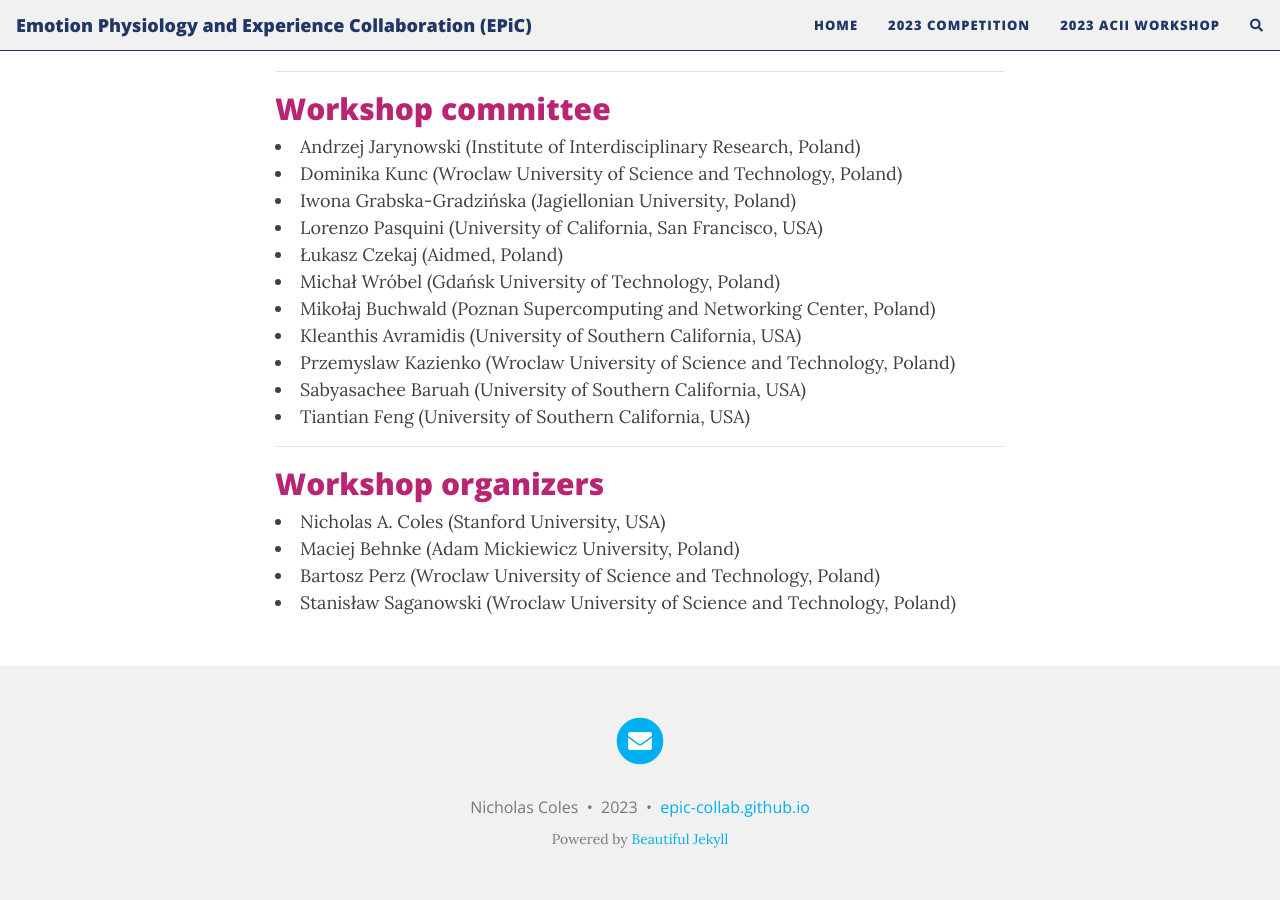
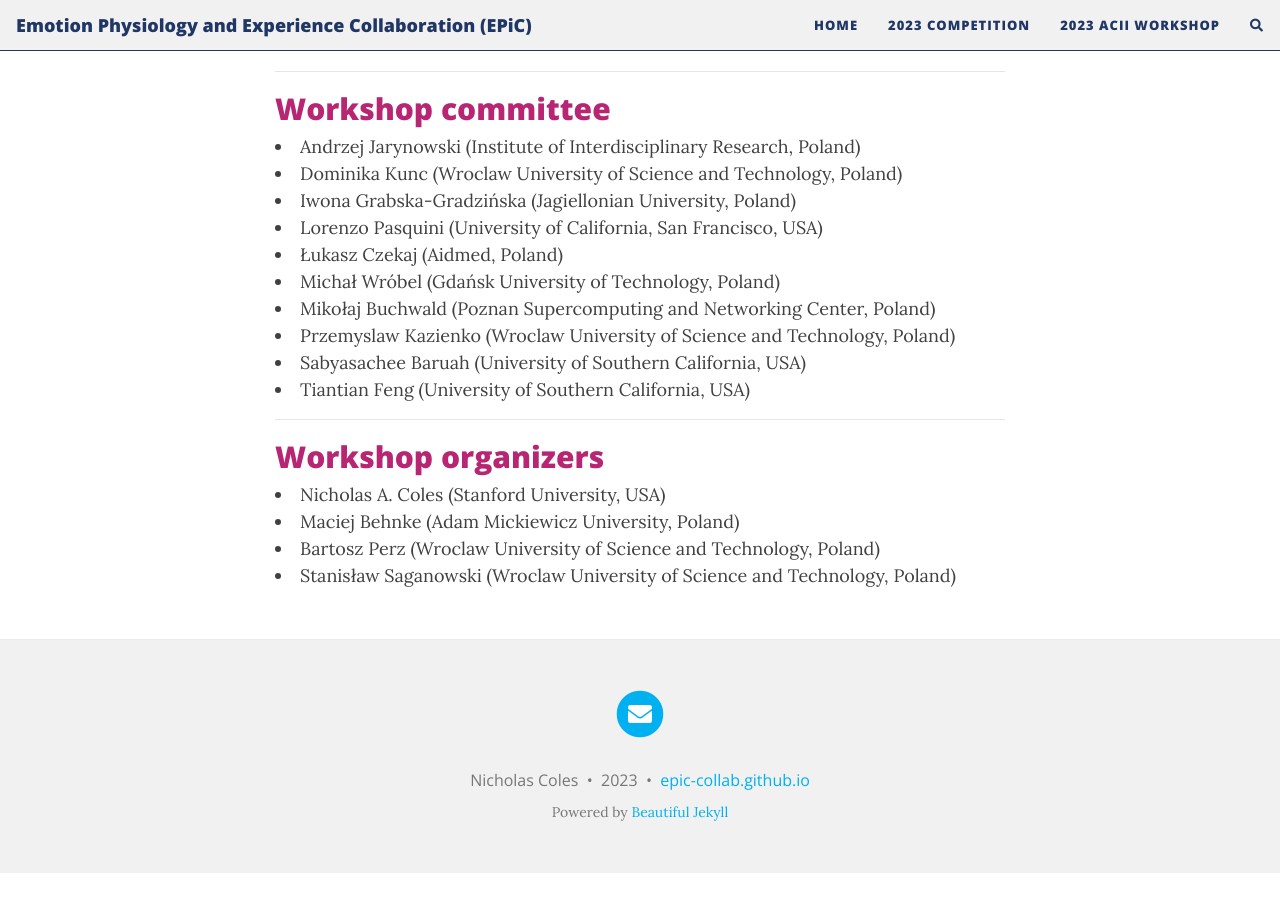
Before and after one commit to epic-collab/epic-collab.github.io, a Jekyll site: the page built from acii.md, in a window 1280 px wide and 900 px high, scrolled down 632 px. Built offline with Jekyll 4.4.1, drawn with Linux system fonts in a browser that asks for light colours; nearby versions of some CDN libraries; comment, search, counter and statistics services are not loaded; after the commit the page ends 1505 px from its top, so only the background shows below that.

Commit message:
Update acii.md

```diff
--- a/acii.md
+++ b/acii.md
@@ -30,8 +30,6 @@ At the <a href = "https://acii-conf.net/">2023 Affective Computing + Intelligenc
 
 <li>Mikołaj Buchwald (Poznan Supercomputing and Networking Center, Poland)</li>
 
-<li>Kleanthis Avramidis (University of Southern California, USA)</li>
-
 <li>Przemyslaw Kazienko (Wroclaw University of Science and Technology, Poland)</li>
 
 <li>Sabyasachee Baruah (University of Southern California, USA)</li>
```
